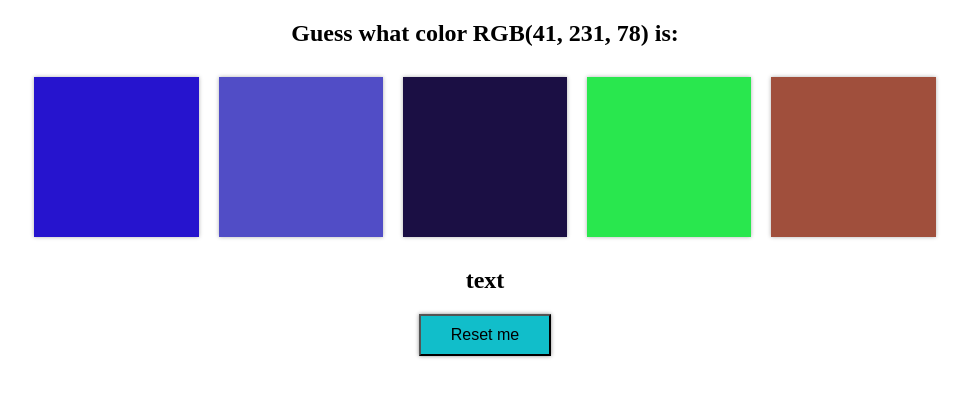
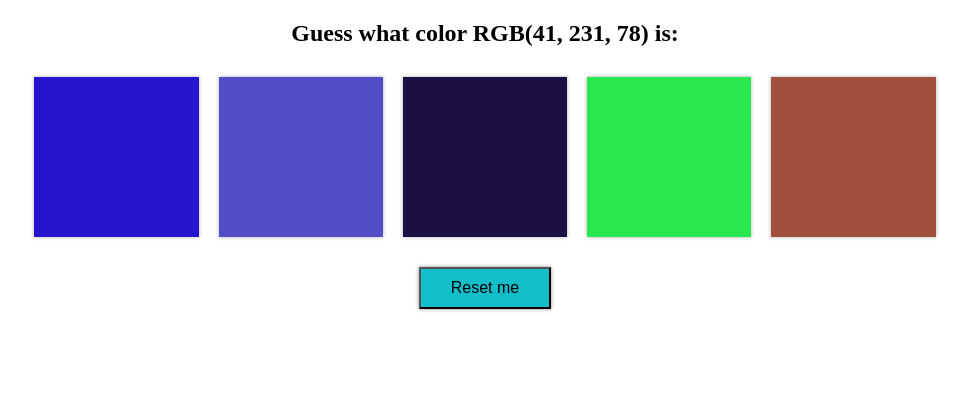
Before and after one commit to soroushshalali/Color-Guessing, a plain HTML site: page index.html in a window 1280 px wide. Shown: the whole page, without its empty margins (155-1124 px from the left). Drawn offline with Linux system fonts and the light colour scheme.

Commit message:
Update index.html

```diff
--- a/index.html
+++ b/index.html
@@ -18,7 +18,7 @@
             <div class="colordiv"></div>
             <div class="colordiv"></div>
         </article>
-        <h2 id="ergebnis">text</h2>
+        <h2 id="ergebnis"></h2>
         <button onclick="funcmain()">Reset me</button>
     </section>
 
```
